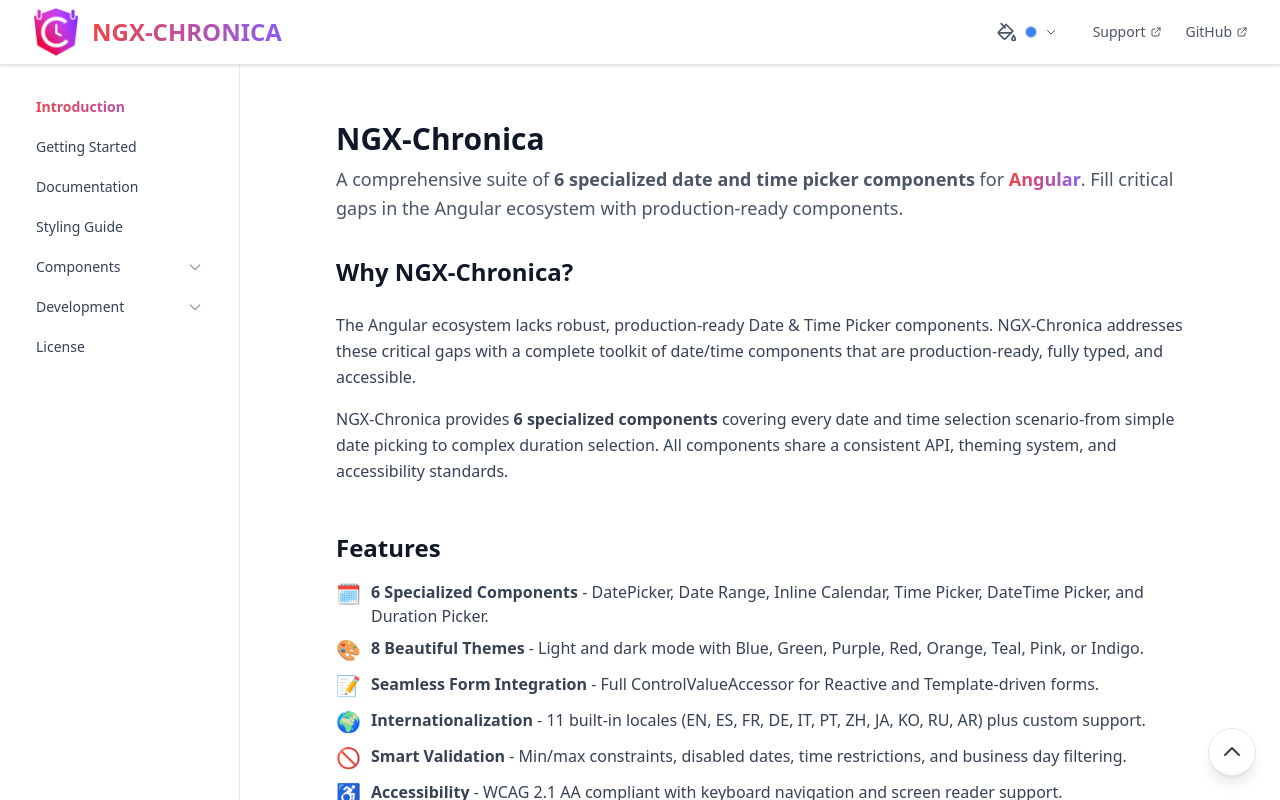
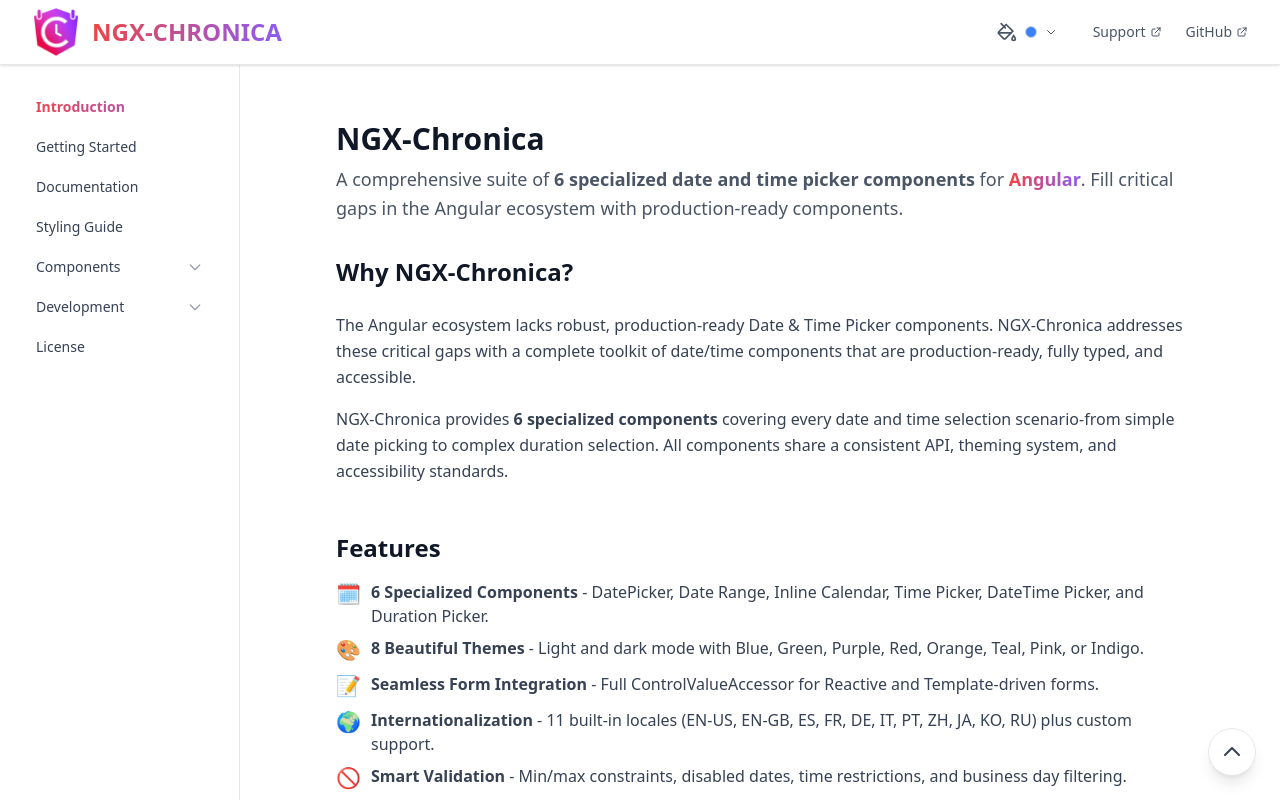
Before and after one commit to klajdm/ngx-chronica, an Angular app: page / in a window 1280 px wide. Built offline with nearby package versions, Linux system fonts and the light colour scheme.

Commit message:
update README and documentation to clarify locale support and accessibility compliance

```diff
--- a/src/app/features/main/documentation/documentation.component.html
+++ b/src/app/features/main/documentation/documentation.component.html
@@ -78,10 +78,10 @@
           <div>
             <h3 class="font-semibold text-gray-900 mb-2">Internationalization</h3>
             <p class="text-gray-700 text-sm mb-3">
-              11 built-in locales with support for custom locales and RTL languages.
+              11 built-in locales with support for custom locales.
             </p>
             <ul class="text-sm text-gray-600 space-y-1">
-              <li>• 11 built-in locales (EN, ES, FR, DE, IT, PT, ZH, JA, KO, RU, AR)</li>
+              <li>• 11 built-in locales (EN-US, EN-GB, ES, FR, DE, IT, PT, ZH, JA, KO, RU)</li>
               <li>• Custom locale support</li>
               <li>• Configurable first day of week</li>
               <li>• Localized month/day names</li>
--- a/src/app/features/main/introduction/introduction.component.html
+++ b/src/app/features/main/introduction/introduction.component.html
@@ -49,7 +49,7 @@
 
       <li class="flex items-start gap-2.5">
         <span class="text-xl flex-shrink-0">🌍</span>
-        <span><strong>Internationalization</strong> - 11 built-in locales (EN, ES, FR, DE, IT, PT, ZH, JA, KO, RU, AR)
+        <span><strong>Internationalization</strong> - 11 built-in locales (EN-US, EN-GB, ES, FR, DE, IT, PT, ZH, JA, KO, RU)
           plus custom support.</span>
       </li>
 
@@ -61,7 +61,7 @@
 
       <li class="flex items-start gap-2.5">
         <span class="text-xl flex-shrink-0">♿</span>
-        <span><strong>Accessibility</strong> - WCAG 2.1 AA compliant with keyboard navigation and screen reader
+        <span><strong>Accessibility</strong> - WCAG 2.1 AA targeted with keyboard navigation and screen reader
           support.</span>
       </li>
 
```
Also changed, not shown: projects/chronica/README.md.
